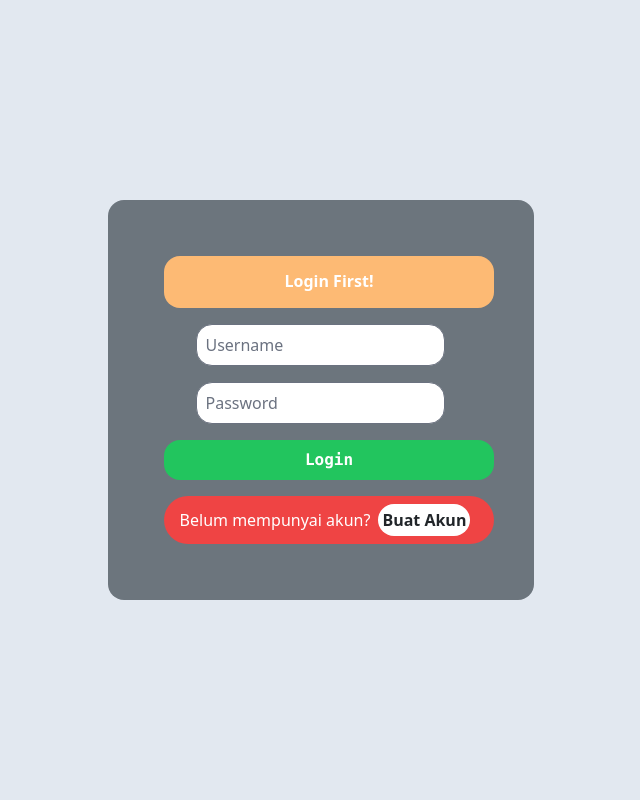
After one commit to UI-HealCast/UIHealCastF11, a Django app: page /login/ in a window 1280 px wide. The commit adds this page. Shown: the whole page, without its empty margins (319-959 px from the left). Run offline with Django 4.2, Linux system fonts and the light colour scheme; some libraries are stand-ins or nearby versions.

Commit message:
add menu login

```diff
--- /dev/null
+++ b/example_app/templates/login.html
@@ -0,0 +1,63 @@
+<!doctype html>
+<html lang="en">
+  <head>
+    <meta charset="utf-8">
+    <meta name="viewport" content="width=device-width, initial-scale=1">
+    <title>Login</title>
+    <link href="https://cdn.jsdelivr.net/npm/bootstrap@5.2.1/dist/css/bootstrap.min.css" rel="stylesheet" integrity="sha384-iYQeCzEYFbKjA/T2uDLTpkwGzCiq6soy8tYaI1GyVh/UjpbCx/TYkiZhlZB6+fzT" crossorigin="anonymous">
+  </head>
+  <body>
+    {% load static tailwind_tags %}
+    {% tailwind_css %}
+    <div class=" bg-slate-200">
+        <div class ="h-screen flex items-center justify-center shadow-2xl">
+            <div class="">
+                <div class="rounded-4 bg-secondary p-5 mt">
+
+                    <div class=" bg-orange-300 p-3 rounded-2xl w-full m-2 flex justify-center">
+                        <h1 class="font-bold text-white">Login First!</h1>
+                    </div>
+
+                    <form method="POST" action="">
+                        {% csrf_token %}
+                        <table>
+                            <tr>
+                                <div class="p-2 w-full justify-center flex ">
+                                    <input class="rounded-2xl p-2 flex justify-center" type="text" name="username" placeholder="Username" class="form-control">
+                                </div>
+                            </tr>
+                            <tr>
+                                <p></p>
+                                <div class="p-2 w-full justify-center flex ">
+                                    <input class="rounded-2xl p-2" type="password" name="password" placeholder="Password" class="form-control">
+                                </div>
+                            </tr>
+
+                            {% if messages %}
+                            {% for message in messages %}
+                            <div class=" m-2 rounded-lg">
+                                <p class="">Note : {{ message }}</p>
+                            </div>
+                            {% endfor %}
+                            {% endif %}
+
+                            <tr>
+                                <div class=" bg-green-500 rounded-2xl m-2 p-2 w-full justify-center flex cursor-pointer">
+                                    <input class="cursor-pointer text-white font-bold font-monospace" type="submit" value="Login">
+                                </div>
+                            </tr>
+                        </table>
+                    </form>
+
+                    <div class="flex justify-center bg-red-500 p-2 m-2 rounded-full w-full items-center gap-2">
+                        <p class="text-white">Belum mempunyai akun?
+                        <div class="bg-white p-1 rounded-full cursor-pointer">
+                            <a class="font-bold" href="#">Buat Akun</a>
+                        </div>
+                    </p>
+                    </div>
+                </div>
+            </div>
+        </div>
+    </div>
+</body>
--- a/example_app/urls.py
+++ b/example_app/urls.py
@@ -1,8 +1,10 @@
 from django.urls import path
 from example_app.views import index
+from example_app.views import login
 
 app_name = 'example_app'
 
 urlpatterns = [
     path('', index, name='index'),
+    path('login/', login, name='login'),
 ]
--- a/example_app/views.py
+++ b/example_app/views.py
@@ -2,3 +2,19 @@ from django.shortcuts import render
 
 def index(request):
     return render(request, 'index.html')
+
+
+def login(request):
+    if request.method == 'POST':
+        username = request.POST.get('username')
+        password = request.POST.get('password')
+        user = authenticate(request, username=username, password=password)
+        if user is not None:
+            login(request, user) # melakukan login terlebih dahulu
+            response = HttpResponseRedirect(reverse("todolist:show_todo")) # membuat response
+            response.set_cookie('last_login', str(datetime.datetime.now())) # membuat cookie last_login dan menambahkannya ke dalam response
+            return response
+        else:
+            messages.info(request, 'Username atau Password salah!')
+    context = {}
+    return render(request, 'login.html', context)
--- a/theme/static/css/dist/styles.css
+++ b/theme/static/css/dist/styles.css
@@ -791,13 +791,85 @@ select {
   position: sticky;
 }
 
+.top-0 {
+  top: 0px;
+}
+
+.bottom-0 {
+  bottom: 0px;
+}
+
+.z-10 {
+  z-index: 10;
+}
+
+.m-5 {
+  margin: 1.25rem;
+}
+
+.m-2 {
+  margin: 0.5rem;
+}
+
 .mx-auto {
   margin-left: auto;
   margin-right: auto;
 }
 
+.mr-6 {
+  margin-right: 1.5rem;
+}
+
+.mr-3 {
+  margin-right: 0.75rem;
+}
+
+.mt-1 {
+  margin-top: 0.25rem;
+}
+
+.mt-24 {
+  margin-top: 6rem;
+}
+
+.mt-8 {
+  margin-top: 2rem;
+}
+
+.mt-6 {
+  margin-top: 1.5rem;
+}
+
+.mr-4 {
+  margin-right: 1rem;
+}
+
+.mt-4 {
+  margin-top: 1rem;
+}
+
+.mt-2 {
+  margin-top: 0.5rem;
+}
+
+.ml-3 {
+  margin-left: 0.75rem;
+}
+
+.ml-6 {
+  margin-left: 1.5rem;
+}
+
+.mt-12 {
+  margin-top: 3rem;
+}
+
 .block {
   display: block;
+}
+
+.inline-block {
+  display: inline-block;
 }
 
 .flex {
@@ -824,10 +896,38 @@ select {
   height: 100vh;
 }
 
+.h-3 {
+  height: 0.75rem;
+}
+
+.w-full {
+  width: 100%;
+}
+
+.w-3 {
+  width: 0.75rem;
+}
+
+.w-32 {
+  width: 8rem;
+}
+
 .w-fit {
   width: -webkit-fit-content;
   width: -moz-fit-content;
   width: fit-content;
+}
+
+.flex-1 {
+  flex: 1 1 0%;
+}
+
+.flex-shrink-0 {
+  flex-shrink: 0;
+}
+
+.flex-grow {
+  flex-grow: 1;
 }
 
 .border-collapse {
@@ -838,20 +938,61 @@ select {
   transform: translate(var(--tw-translate-x), var(--tw-translate-y)) rotate(var(--tw-rotate)) skewX(var(--tw-skew-x)) skewY(var(--tw-skew-y)) scaleX(var(--tw-scale-x)) scaleY(var(--tw-scale-y));
 }
 
+.cursor-pointer {
+  cursor: pointer;
+}
+
+.flex-col {
+  flex-direction: column;
+}
+
+.flex-wrap {
+  flex-wrap: wrap;
+}
+
 .items-center {
   align-items: center;
+}
+
+.justify-end {
+  justify-content: flex-end;
 }
 
 .justify-center {
   justify-content: center;
 }
 
+.justify-between {
+  justify-content: space-between;
+}
+
+.gap-2 {
+  gap: 0.5rem;
+}
+
+.rounded {
+  border-radius: 0.25rem;
+}
+
 .rounded-2xl {
   border-radius: 1rem;
 }
 
+.rounded-lg {
+  border-radius: 0.5rem;
+}
+
+.rounded-full {
+  border-radius: 9999px;
+}
+
 .border {
   border-width: 1px;
+}
+
+.border-gray-600 {
+  --tw-border-opacity: 1;
+  border-color: rgb(75 85 99 / var(--tw-border-opacity));
 }
 
 .bg-gray-50 {
@@ -859,25 +1000,114 @@ select {
   background-color: rgb(249 250 251 / var(--tw-bg-opacity));
 }
 
-.bg-yellow-500 {
+.bg-white {
   --tw-bg-opacity: 1;
-  background-color: rgb(234 179 8 / var(--tw-bg-opacity));
+  background-color: rgb(255 255 255 / var(--tw-bg-opacity));
 }
 
-.p-4 {
-  padding: 1rem;
+.bg-yellow-300 {
+  --tw-bg-opacity: 1;
+  background-color: rgb(253 224 71 / var(--tw-bg-opacity));
+}
+
+.bg-gray-200 {
+  --tw-bg-opacity: 1;
+  background-color: rgb(229 231 235 / var(--tw-bg-opacity));
+}
+
+.bg-gray-300 {
+  --tw-bg-opacity: 1;
+  background-color: rgb(209 213 219 / var(--tw-bg-opacity));
+}
+
+.bg-slate-200 {
+  --tw-bg-opacity: 1;
+  background-color: rgb(226 232 240 / var(--tw-bg-opacity));
+}
+
+.bg-orange-300 {
+  --tw-bg-opacity: 1;
+  background-color: rgb(253 186 116 / var(--tw-bg-opacity));
+}
+
+.bg-green-500 {
+  --tw-bg-opacity: 1;
+  background-color: rgb(34 197 94 / var(--tw-bg-opacity));
+}
+
+.bg-red-500 {
+  --tw-bg-opacity: 1;
+  background-color: rgb(239 68 68 / var(--tw-bg-opacity));
+}
+
+.bg-opacity-75 {
+  --tw-bg-opacity: 0.75;
+}
+
+.fill-current {
+  fill: currentColor;
+}
+
+.p-1 {
+  padding: 0.25rem;
+}
+
+.p-2 {
+  padding: 0.5rem;
+}
+
+.p-5 {
+  padding: 1.25rem;
 }
 
 .p-3 {
   padding: 0.75rem;
 }
 
-.p-8 {
-  padding: 2rem;
+.px-3 {
+  padding-left: 0.75rem;
+  padding-right: 0.75rem;
+}
+
+.py-2 {
+  padding-top: 0.5rem;
+  padding-bottom: 0.5rem;
+}
+
+.px-4 {
+  padding-left: 1rem;
+  padding-right: 1rem;
+}
+
+.px-2 {
+  padding-left: 0.5rem;
+  padding-right: 0.5rem;
+}
+
+.py-1 {
+  padding-top: 0.25rem;
+  padding-bottom: 0.25rem;
+}
+
+.py-6 {
+  padding-top: 1.5rem;
+  padding-bottom: 1.5rem;
+}
+
+.pl-2 {
+  padding-left: 0.5rem;
+}
+
+.pt-6 {
+  padding-top: 1.5rem;
 }
 
 .font-serif {
   font-family: ui-serif, Georgia, Cambria, "Times New Roman", Times, serif;
+}
+
+.font-sans {
+  font-family: ui-sans-serif, system-ui, -apple-system, BlinkMacSystemFont, "Segoe UI", Roboto, "Helvetica Neue", Arial, "Noto Sans", sans-serif, "Apple Color Emoji", "Segoe UI Emoji", "Segoe UI Symbol", "Noto Color Emoji";
 }
 
 .text-5xl {
@@ -902,9 +1145,49 @@ select {
   letter-spacing: 0em;
 }
 
+.tracking-wider {
+  letter-spacing: 0.05em;
+}
+
 .text-white {
   --tw-text-opacity: 1;
   color: rgb(255 255 255 / var(--tw-text-opacity));
+}
+
+.text-gray-600 {
+  --tw-text-opacity: 1;
+  color: rgb(75 85 99 / var(--tw-text-opacity));
+}
+
+.text-gray-500 {
+  --tw-text-opacity: 1;
+  color: rgb(107 114 128 / var(--tw-text-opacity));
+}
+
+.text-gray-400 {
+  --tw-text-opacity: 1;
+  color: rgb(156 163 175 / var(--tw-text-opacity));
+}
+
+.no-underline {
+  -webkit-text-decoration-line: none;
+          text-decoration-line: none;
+}
+
+.opacity-75 {
+  opacity: 0.75;
+}
+
+.shadow-lg {
+  --tw-shadow: 0 10px 15px -3px rgb(0 0 0 / 0.1), 0 4px 6px -4px rgb(0 0 0 / 0.1);
+  --tw-shadow-colored: 0 10px 15px -3px var(--tw-shadow-color), 0 4px 6px -4px var(--tw-shadow-color);
+  box-shadow: var(--tw-ring-offset-shadow, 0 0 #0000), var(--tw-ring-shadow, 0 0 #0000), var(--tw-shadow);
+}
+
+.shadow-2xl {
+  --tw-shadow: 0 25px 50px -12px rgb(0 0 0 / 0.25);
+  --tw-shadow-colored: 0 25px 50px -12px var(--tw-shadow-color);
+  box-shadow: var(--tw-ring-offset-shadow, 0 0 #0000), var(--tw-ring-shadow, 0 0 #0000), var(--tw-shadow);
 }
 
 .filter {
```
Also changed, not shown: other parts of theme/static/css/dist/styles.css (+107 -0 lines), templates/base.html (+13 -5 lines).
